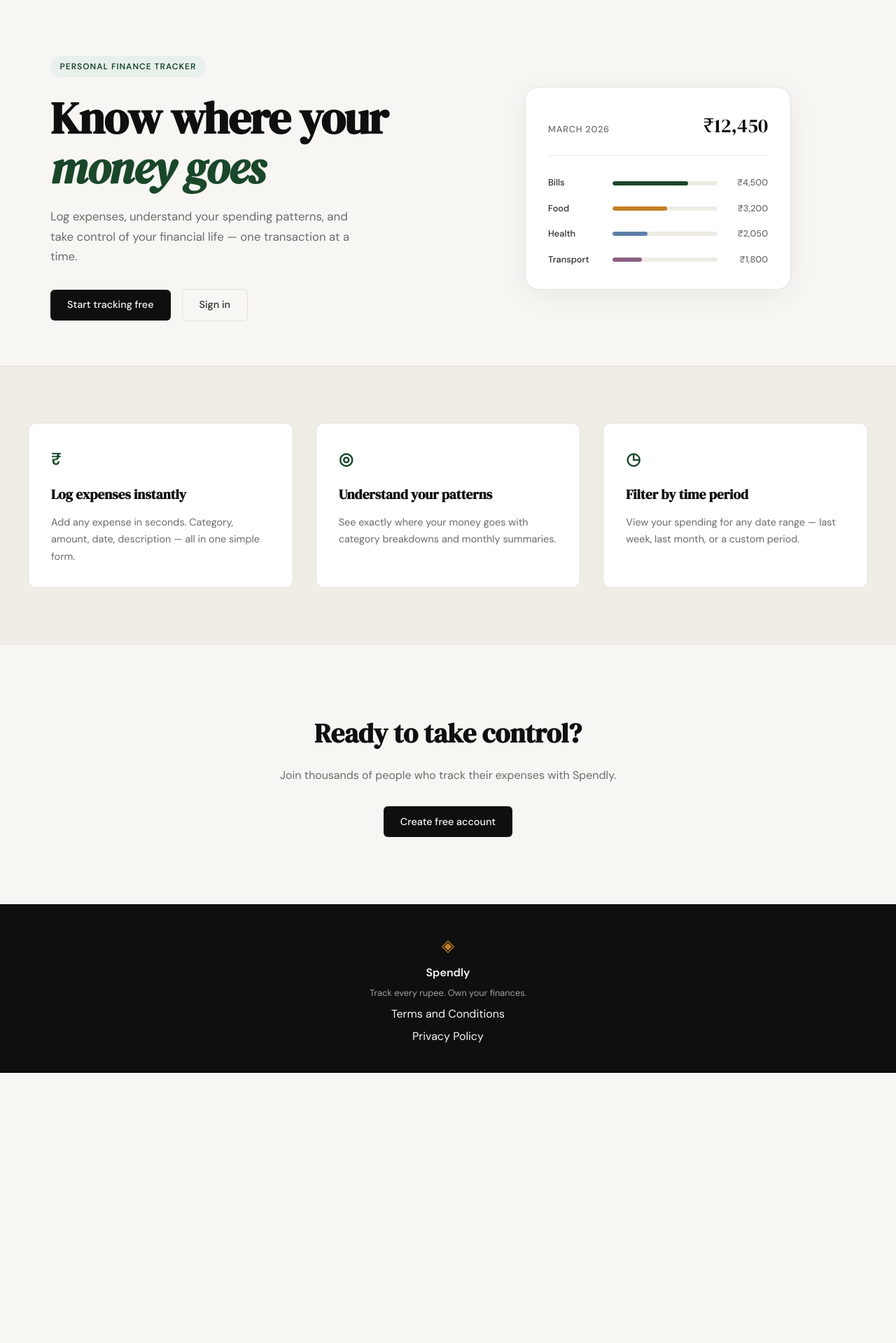
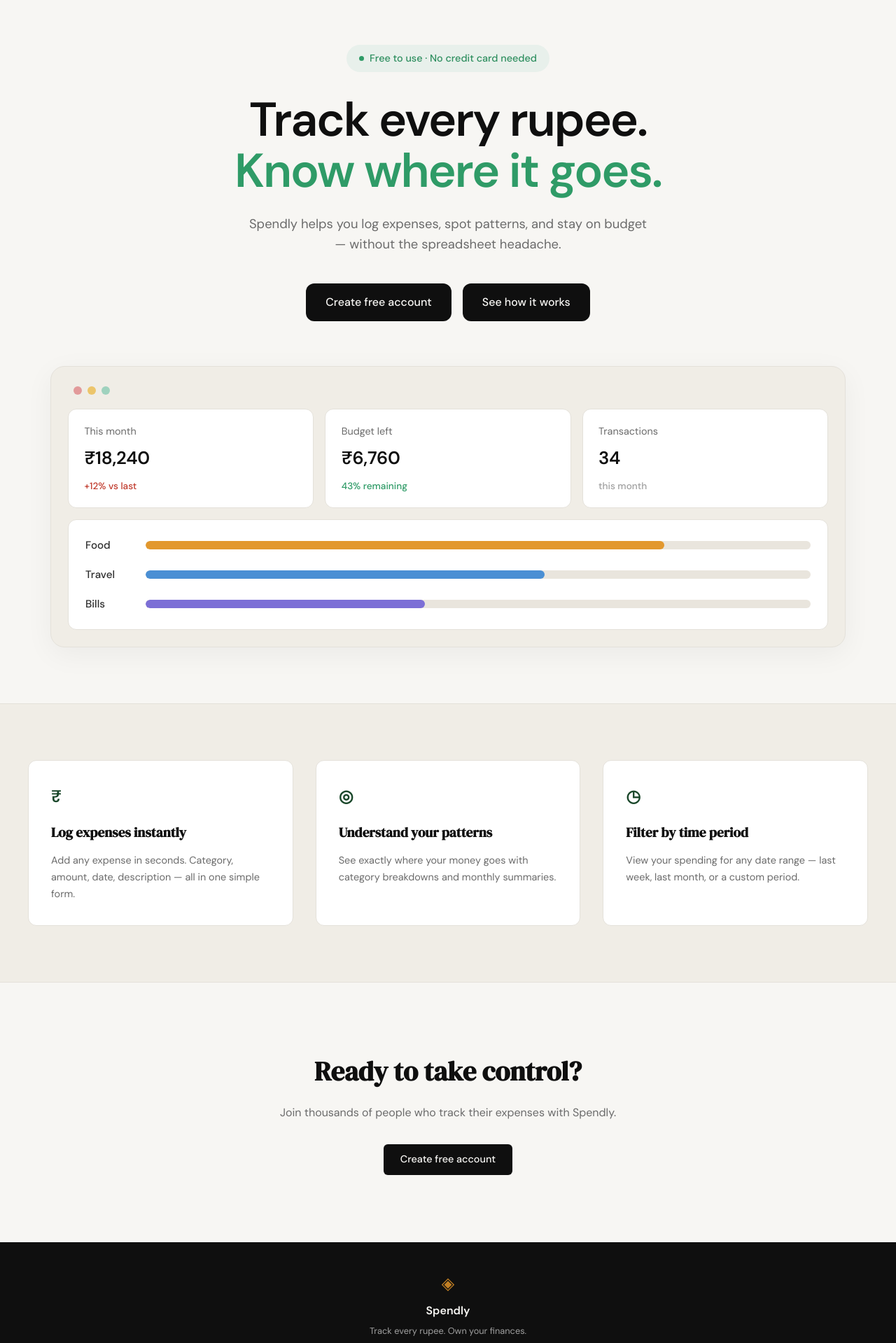
Before and after one commit to gaikwadadi/spendly, a Flask app: page / in a window 1280 px wide. Shown: the part 61-1980 px from the top of the page at 70% size. Before the commit the page ends 1594 px from the top, so only its background shows below. Run offline with Flask 3, Linux system fonts and the light colour scheme.

Commit message:
Landing: redesign hero section to match mockup

```diff
--- a/static/css/style.css
+++ b/static/css/style.css
@@ -124,13 +124,13 @@ a { color: inherit; text-decoration: none; }
 /* ------------------------------------------------------------------ */
 
 .hero {
-    padding: 5rem 2rem 4rem;
-    display: grid;
-    grid-template-columns: 1fr 1fr;
-    gap: 4rem;
-    align-items: center;
     max-width: var(--max-width);
     margin: 0 auto;
+    padding: 4rem 2rem 5rem;
+    display: flex;
+    flex-direction: column;
+    align-items: center;
+    text-align: center;
 }
 
 .hero-badge {
@@ -146,115 +146,181 @@ a { color: inherit; text-decoration: none; }
     margin-bottom: 1.5rem;
 }
 
-.hero-title {
-    font-family: var(--font-display);
-    font-size: clamp(2.5rem, 5vw, 4rem);
-    line-height: 1.1;
-    letter-spacing: -0.02em;
-    color: var(--ink);
-    margin-bottom: 1.25rem;
+.hero-pill {
+    display: inline-flex;
+    align-items: center;
+    gap: 0.5rem;
+    background: var(--accent-light);
+    color: #2f8f60;
+    font-size: 0.9rem;
+    font-weight: 500;
+    padding: 0.5rem 1.1rem;
+    border-radius: 999px;
+    margin-bottom: 2rem;
 }
 
-.hero-title em {
-    font-style: italic;
-    color: var(--accent);
+.hero-pill::before {
+    content: "";
+    width: 7px;
+    height: 7px;
+    border-radius: 50%;
+    background: #2f9b67;
 }
 
+.hero-title {
+    font-family: var(--font-body);
+    font-weight: 700;
+    font-size: clamp(2.5rem, 6vw, 4.25rem);
+    line-height: 1.08;
+    letter-spacing: -0.03em;
+    color: var(--ink);
+    margin-bottom: 1.5rem;
+    max-width: 780px;
+}
+
+.hero-title-accent { color: #2f9b67; }
+
 .hero-subtitle {
-    font-size: 1.05rem;
+    font-size: 1.15rem;
     color: var(--ink-muted);
-    line-height: 1.7;
-    max-width: 460px;
-    margin-bottom: 2rem;
+    line-height: 1.6;
+    max-width: 580px;
+    margin: 0 auto 2.5rem;
 }
 
 .hero-actions {
     display: flex;
     gap: 1rem;
     align-items: center;
+    justify-content: center;
+    margin-bottom: 4rem;
 }
 
+.hero-actions .btn-primary,
+.hero-actions .btn-dark {
+    padding: 0.9rem 1.75rem;
+    font-size: 1rem;
+    border-radius: 12px;
+}
+
+.btn-dark {
+    display: inline-block;
+    background: var(--ink);
+    color: var(--paper);
+    font-family: var(--font-body);
+    font-weight: 500;
+    border: none;
+    cursor: pointer;
+    text-decoration: none;
+    transition: background 0.2s;
+}
+
+.btn-dark:hover { background: var(--accent); }
+
 /* ------------------------------------------------------------------ */
-/* Mock card (hero visual)                                             */
+/* Hero dashboard (mock)                                               */
 /* ------------------------------------------------------------------ */
 
-.hero-visual {
-    display: flex;
-    justify-content: center;
+.hero-dashboard {
+    width: 100%;
+    background: var(--paper-warm);
+    border: 1px solid var(--border);
+    border-radius: var(--radius-lg);
+    padding: 1.5rem;
+    box-shadow: 0 10px 40px rgba(0,0,0,0.05);
 }
 
-.mock-card {
+.dash-dots {
+    display: flex;
+    gap: 0.5rem;
+    padding: 0.25rem 0.5rem 1.25rem;
+}
+
+.dash-dot { width: 12px; height: 12px; border-radius: 50%; }
+.dash-dot-r { background: #e29a9a; }
+.dash-dot-y { background: #ecc56b; }
+.dash-dot-g { background: #9fd2be; }
+
+.dash-stats {
+    display: grid;
+    grid-template-columns: repeat(3, 1fr);
+    gap: 1rem;
+    margin-bottom: 1rem;
+}
+
+.dash-stat {
     background: var(--paper-card);
     border: 1px solid var(--border);
-    border-radius: var(--radius-lg);
-    padding: 2rem;
-    width: 100%;
-    max-width: 380px;
-    box-shadow: 0 8px 40px rgba(0,0,0,0.06);
+    border-radius: var(--radius-md);
+    padding: 1.25rem 1.4rem;
+    display: flex;
+    flex-direction: column;
+    gap: 0.45rem;
+    text-align: left;
 }
 
-.mock-card-header {
-    display: flex;
-    justify-content: space-between;
-    align-items: baseline;
-    margin-bottom: 1.75rem;
-    padding-bottom: 1.25rem;
-    border-bottom: 1px solid var(--border-soft);
+.dash-stat-label {
+    font-size: 0.9rem;
+    color: var(--ink-muted);
 }
 
-.mock-label {
-    font-size: 0.8rem;
-    font-weight: 500;
-    color: var(--ink-muted);
-    text-transform: uppercase;
-    letter-spacing: 0.06em;
-}
-
-.mock-total {
-    font-family: var(--font-display);
-    font-size: 1.75rem;
+.dash-stat-value {
+    font-family: var(--font-body);
+    font-weight: 700;
+    font-size: 1.6rem;
+    letter-spacing: -0.01em;
     color: var(--ink);
 }
 
-.mock-bars { display: flex; flex-direction: column; gap: 1rem; }
-
-.mock-bar-row {
-    display: grid;
-    grid-template-columns: 80px 1fr 60px;
-    align-items: center;
-    gap: 0.75rem;
+.dash-stat-meta {
+    font-size: 0.85rem;
+    font-weight: 500;
+    color: var(--ink-faint);
 }
 
-.mock-cat {
-    font-size: 0.8rem;
+.dash-meta-up { color: var(--danger); }
+.dash-meta-good { color: #2f9b67; }
+
+.dash-bars {
+    background: var(--paper-card);
+    border: 1px solid var(--border);
+    border-radius: var(--radius-md);
+    padding: 1.5rem;
+    display: flex;
+    flex-direction: column;
+    gap: 1.1rem;
+}
+
+.dash-bar-row {
+    display: grid;
+    grid-template-columns: 70px 1fr;
+    align-items: center;
+    gap: 1rem;
+}
+
+.dash-bar-label {
+    font-size: 0.95rem;
     font-weight: 500;
     color: var(--ink-soft);
+    text-align: left;
 }
 
-.mock-bar-track {
-    height: 6px;
-    background: var(--border-soft);
+.dash-bar-track {
+    height: 12px;
+    background: #e9e5dd;
     border-radius: 999px;
     overflow: hidden;
 }
 
-.mock-bar {
+.dash-bar {
     height: 100%;
-    background: var(--accent);
     border-radius: 999px;
     transition: width 0.6s ease;
 }
 
-.mock-bar-2 { background: var(--accent-2); }
-.mock-bar-3 { background: #5b7fa6; }
-.mock-bar-4 { background: #8b5e83; }
-
-.mock-amt {
-    font-size: 0.8rem;
-    font-weight: 500;
-    color: var(--ink-muted);
-    text-align: right;
-}
+.dash-bar-food { background: #e2982e; }
+.dash-bar-travel { background: #4a8fd4; }
+.dash-bar-bills { background: #7c6fd6; }
 
 /* ------------------------------------------------------------------ */
 /* Buttons                                                             */
@@ -567,21 +633,16 @@ a { color: inherit; text-decoration: none; }
 /* ------------------------------------------------------------------ */
 
 @media (max-width: 900px) {
-    .hero {
-        grid-template-columns: 1fr;
-        text-align: center;
-    }
-
     .hero-subtitle { max-width: 100%; }
-    .hero-actions { justify-content: center; }
-    .hero-visual { display: none; }
-
     .features-inner { grid-template-columns: 1fr; }
 }
 
 @media (max-width: 600px) {
     .nav-links a:not(.nav-cta) { display: none; }
-    .hero { padding: 3rem 1rem 2rem; }
+    .hero { padding: 3rem 1rem 3rem; }
+    .hero-actions { flex-direction: column; align-items: stretch; width: 100%; max-width: 320px; }
+    .hero-dashboard { padding: 1rem; }
+    .dash-stats { grid-template-columns: 1fr; }
     .legal-inner { padding: 2.5rem 1rem 3rem; }
     .legal-title { font-size: 2.1rem; }
 }
--- a/templates/landing.html
+++ b/templates/landing.html
@@ -5,56 +5,60 @@
 {% block content %}
 
 <section class="hero">
-    <div class="hero-inner">
-        <div class="hero-badge">Personal Finance Tracker</div>
+    <div class="hero-pill">Free to use · No credit card needed</div>
     <h1 class="hero-title">
-            Know where your<br>
-            <em>money goes</em>
+        Track every rupee.<br>
+        <span class="hero-title-accent">Know where it goes.</span>
     </h1>
     <p class="hero-subtitle">
-            Log expenses, understand your spending patterns,
-            and take control of your financial life —
-            one transaction at a time.
+        Spendly helps you log expenses, spot patterns, and stay
+        on budget — without the spreadsheet headache.
     </p>
     <div class="hero-actions">
-            <a href="{{ url_for('register') }}" class="btn-primary">Start tracking free</a>
-            <a href="{{ url_for('login') }}" class="btn-ghost">Sign in</a>
+        <a href="{{ url_for('register') }}" class="btn-primary">Create free account</a>
+        <a href="#" class="btn-dark">See how it works</a>
+    </div>
+
+    <div class="hero-dashboard">
+        <div class="dash-dots">
+            <span class="dash-dot dash-dot-r"></span>
+            <span class="dash-dot dash-dot-y"></span>
+            <span class="dash-dot dash-dot-g"></span>
+        </div>
+        <div class="dash-stats">
+            <div class="dash-stat">
+                <span class="dash-stat-label">This month</span>
+                <span class="dash-stat-value">₹18,240</span>
+                <span class="dash-stat-meta dash-meta-up">+12% vs last</span>
+            </div>
+            <div class="dash-stat">
+                <span class="dash-stat-label">Budget left</span>
+                <span class="dash-stat-value">₹6,760</span>
+                <span class="dash-stat-meta dash-meta-good">43% remaining</span>
+            </div>
+            <div class="dash-stat">
+                <span class="dash-stat-label">Transactions</span>
+                <span class="dash-stat-value">34</span>
+                <span class="dash-stat-meta">this month</span>
             </div>
         </div>
-    <div class="hero-visual">
-        <div class="mock-card">
-            <div class="mock-card-header">
-                <span class="mock-label">March 2026</span>
-                <span class="mock-total">₹12,450</span>
+        <div class="dash-bars">
+            <div class="dash-bar-row">
+                <span class="dash-bar-label">Food</span>
+                <div class="dash-bar-track">
+                    <div class="dash-bar dash-bar-food" style="width: 78%"></div>
                 </div>
-            <div class="mock-bars">
-                <div class="mock-bar-row">
-                    <span class="mock-cat">Bills</span>
-                    <div class="mock-bar-track">
-                        <div class="mock-bar" style="width: 72%"></div>
             </div>
-                    <span class="mock-amt">₹4,500</span>
+            <div class="dash-bar-row">
+                <span class="dash-bar-label">Travel</span>
+                <div class="dash-bar-track">
+                    <div class="dash-bar dash-bar-travel" style="width: 60%"></div>
                 </div>
-                <div class="mock-bar-row">
-                    <span class="mock-cat">Food</span>
-                    <div class="mock-bar-track">
-                        <div class="mock-bar mock-bar-2" style="width: 52%"></div>
             </div>
-                    <span class="mock-amt">₹3,200</span>
-                </div>
-                <div class="mock-bar-row">
-                    <span class="mock-cat">Health</span>
-                    <div class="mock-bar-track">
-                        <div class="mock-bar mock-bar-3" style="width: 33%"></div>
-                    </div>
-                    <span class="mock-amt">₹2,050</span>
-                </div>
-                <div class="mock-bar-row">
-                    <span class="mock-cat">Transport</span>
-                    <div class="mock-bar-track">
-                        <div class="mock-bar mock-bar-4" style="width: 28%"></div>
-                    </div>
-                    <span class="mock-amt">₹1,800</span>
+            <div class="dash-bar-row">
+                <span class="dash-bar-label">Bills</span>
+                <div class="dash-bar-track">
+                    <div class="dash-bar dash-bar-bills" style="width: 42%"></div>
                 </div>
             </div>
         </div>
```
Lines whose indentation alone changed are shown as unchanged.
